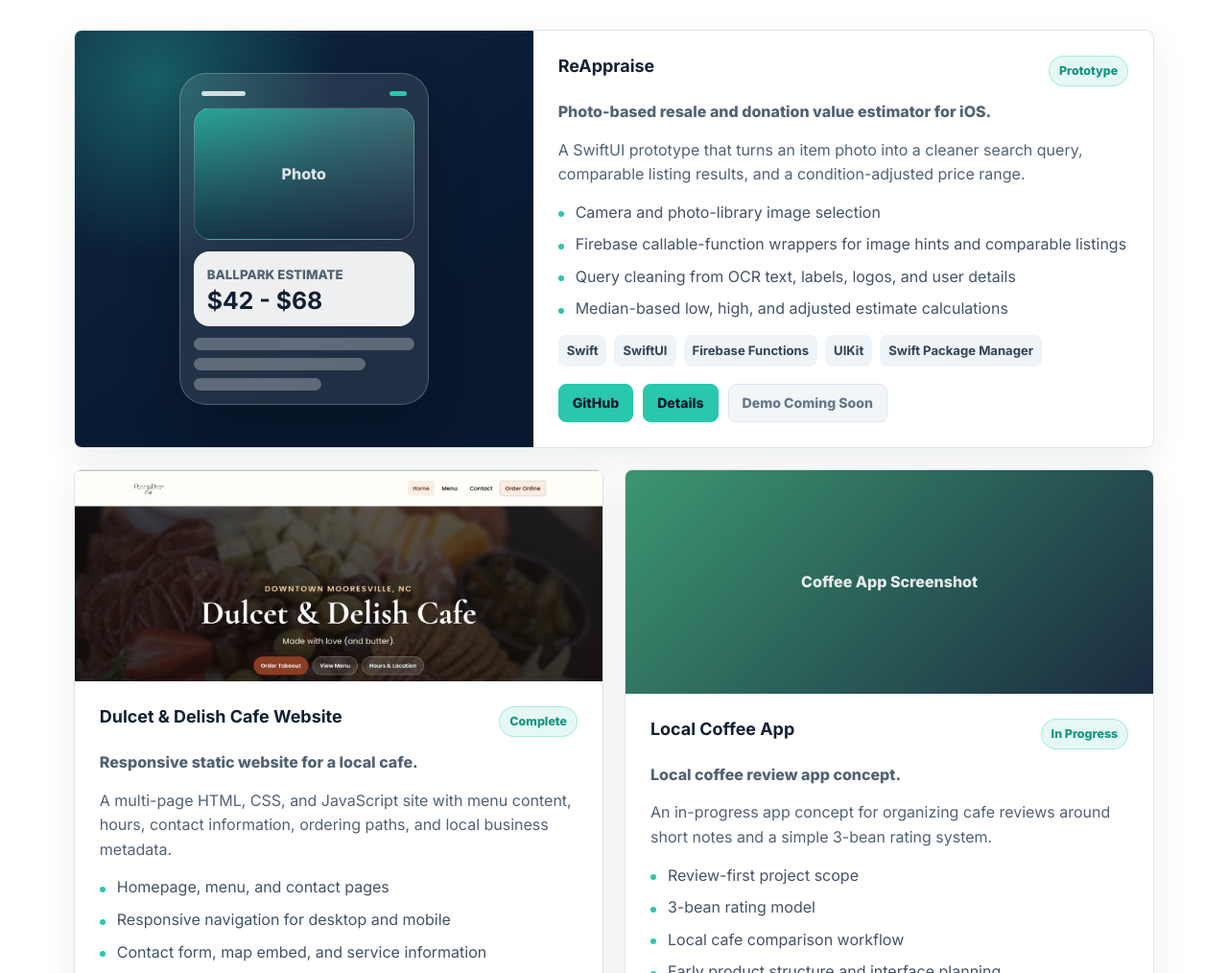
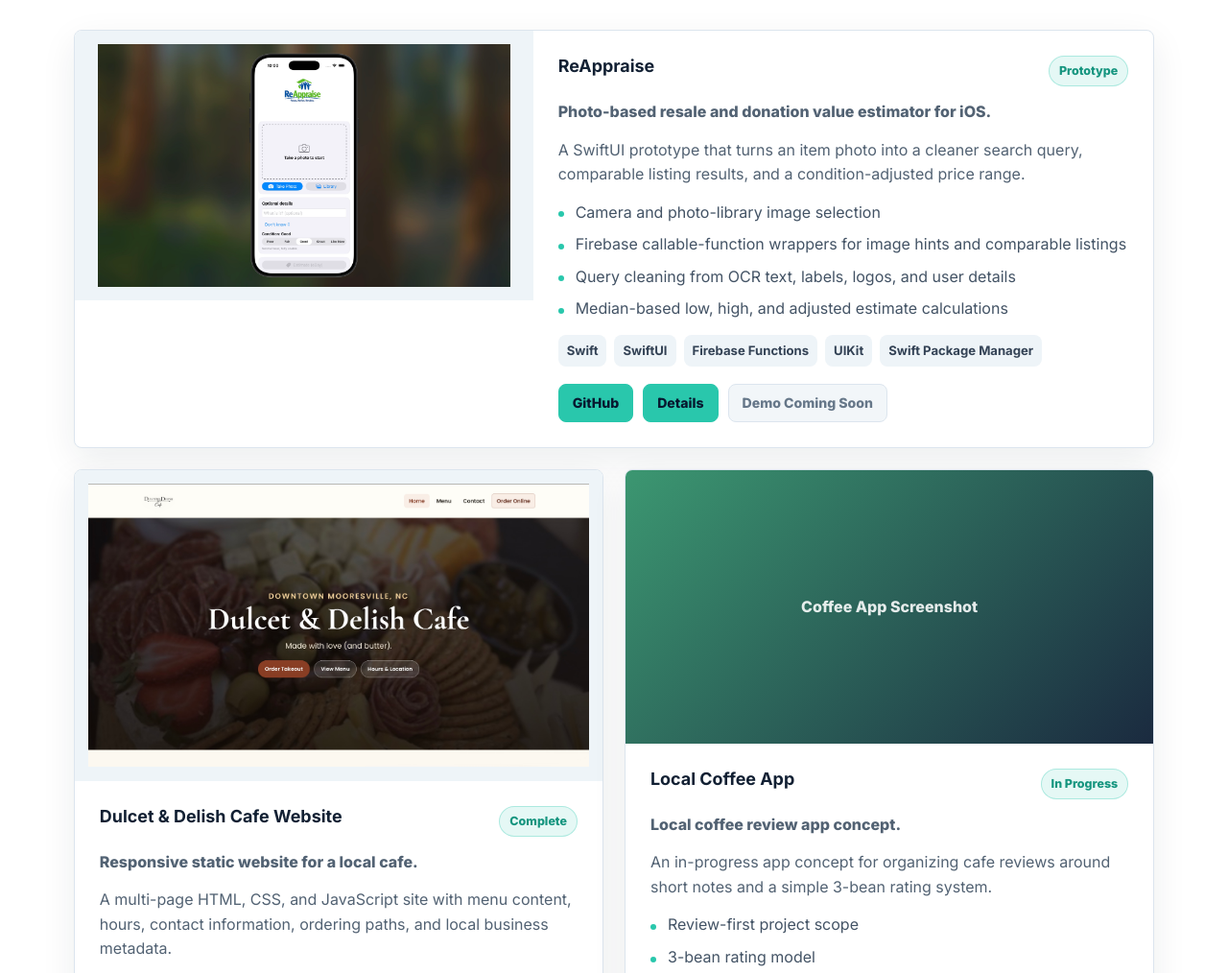
Before and after one commit to GreysonA75/portfolio, a plain HTML site: page index.html in a window 1280 px wide. Shown: the part 1046-2060 px from the top of the page at 96% size. Drawn offline with Linux system fonts and the light colour scheme.

Commit message:
Add ReAppraise screenshot preview

```diff
--- a/index.html
+++ b/index.html
@@ -65,26 +65,7 @@
 
       <div class="project-grid">
         <article class="project-card featured">
-          <div class="project-visual app-visual" role="img" aria-label="ReAppraise iOS app preview">
-            <div class="phone-shell">
-              <div class="phone-status">
-                <span></span>
-                <span></span>
-              </div>
-              <div class="phone-photo">
-                <span>Photo</span>
-              </div>
-              <div class="phone-estimate">
-                <small>Ballpark estimate</small>
-                <strong>$42 - $68</strong>
-              </div>
-              <div class="phone-list">
-                <span></span>
-                <span></span>
-                <span></span>
-              </div>
-            </div>
-          </div>
+          <img class="project-screenshot featured-screenshot" src="assets/ra.jpg" alt="ReAppraise iOS app preview screenshot">
           <div class="project-body">
             <div class="project-topline">
               <h3>ReAppraise</h3>
@@ -106,7 +87,6 @@
               <li>Swift Package Manager</li>
             </ul>
             <div class="project-actions">
-              <!-- TODO: Add screenshots or demo video link when available. -->
               <a class="project-button" href="https://github.com/GreysonA75/ReAppraise" target="_blank" rel="noreferrer">GitHub</a>
               <a class="project-button" href="#reappraise-case-study">Details</a>
               <span class="project-button disabled" aria-disabled="true">Demo Coming Soon</span>
--- a/style.css
+++ b/style.css
@@ -282,106 +282,6 @@
   grid-template-columns: minmax(260px, 0.85fr) minmax(0, 1.15fr);
 }
 
-.project-visual {
-  min-height: 100%;
-  padding: 22px;
-  color: #fff;
-  background:
-    radial-gradient(circle at top left, rgba(255, 255, 255, 0.24), transparent 34%),
-    linear-gradient(135deg, #b85320, #07182f 70%);
-}
-
-.project-visual.app-visual {
-  display: grid;
-  place-items: center;
-  background:
-    radial-gradient(circle at 18% 12%, rgba(41, 199, 172, 0.36), transparent 34%),
-    linear-gradient(145deg, #102642, #07182f 72%);
-}
-
-.phone-shell {
-  width: min(100%, 260px);
-  padding: 14px;
-  background: rgba(255, 255, 255, 0.1);
-  border: 1px solid rgba(255, 255, 255, 0.22);
-  border-radius: 28px;
-  box-shadow: 0 24px 54px rgba(0, 0, 0, 0.24);
-}
-
-.phone-status {
-  display: flex;
-  justify-content: space-between;
-  padding: 4px 8px 12px;
-}
-
-.phone-status span:first-child {
-  width: 46px;
-  height: 5px;
-  background: rgba(255, 255, 255, 0.8);
-  border-radius: 999px;
-}
-
-.phone-status span:last-child {
-  width: 18px;
-  height: 5px;
-  background: var(--accent);
-  border-radius: 999px;
-}
-
-.phone-photo {
-  display: grid;
-  place-items: center;
-  min-height: 138px;
-  color: rgba(255, 255, 255, 0.84);
-  background:
-    linear-gradient(180deg, rgba(7, 24, 47, 0.04), rgba(7, 24, 47, 0.72)),
-    linear-gradient(135deg, rgba(41, 199, 172, 0.72), rgba(255, 255, 255, 0.2));
-  border: 1px solid rgba(255, 255, 255, 0.18);
-  border-radius: 18px;
-  font-weight: 800;
-}
-
-.phone-estimate {
-  display: grid;
-  gap: 3px;
-  margin-top: 12px;
-  padding: 14px;
-  color: var(--ink);
-  background: rgba(255, 255, 255, 0.92);
-  border-radius: 16px;
-}
-
-.phone-estimate small {
-  color: #526273;
-  font-weight: 800;
-  text-transform: uppercase;
-}
-
-.phone-estimate strong {
-  font-size: 1.55rem;
-  line-height: 1;
-}
-
-.phone-list {
-  display: grid;
-  gap: 8px;
-  margin-top: 12px;
-}
-
-.phone-list span {
-  height: 13px;
-  background: rgba(255, 255, 255, 0.28);
-  border-radius: 999px;
-}
-
-.phone-list span:nth-child(2) {
-  width: 78%;
-}
-
-.phone-list span:nth-child(3) {
-  width: 58%;
-}
-
 .screenshot-placeholder {
   display: grid;
   place-items: center;
@@ -410,10 +310,16 @@
 .project-screenshot {
   display: block;
   width: 100%;
-  height: 220px;
-  object-fit: cover;
+  height: auto;
+  aspect-ratio: 2880 / 1694;
+  padding: 14px;
+  object-fit: contain;
   object-position: top center;
   background: #eef4f8;
+}
+
+.featured-screenshot {
+  min-height: 0;
 }
 
 .project-body {
@@ -754,7 +660,7 @@
     grid-template-columns: repeat(2, minmax(0, 1fr));
   }
 
-  .project-visual {
+  .featured-screenshot {
     min-height: 360px;
   }
 }
@@ -838,14 +744,13 @@
     padding: 20px;
   }
 
-  .project-visual,
   .project-screenshot,
   .screenshot-placeholder {
     min-height: 180px;
   }
 
   .project-screenshot {
-    height: 180px;
+    padding: 10px;
   }
 
 }
```
Also changed, not shown: assets/ra.jpg (added).
